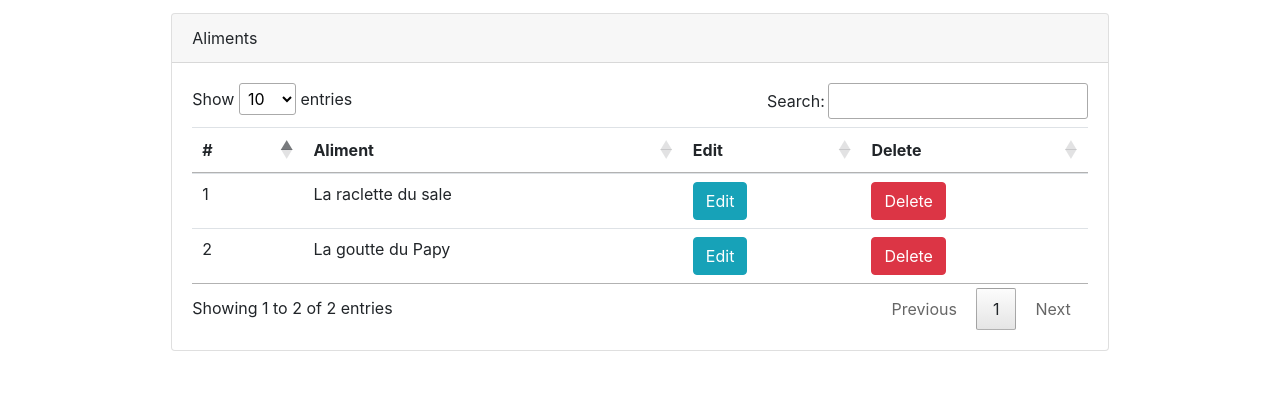
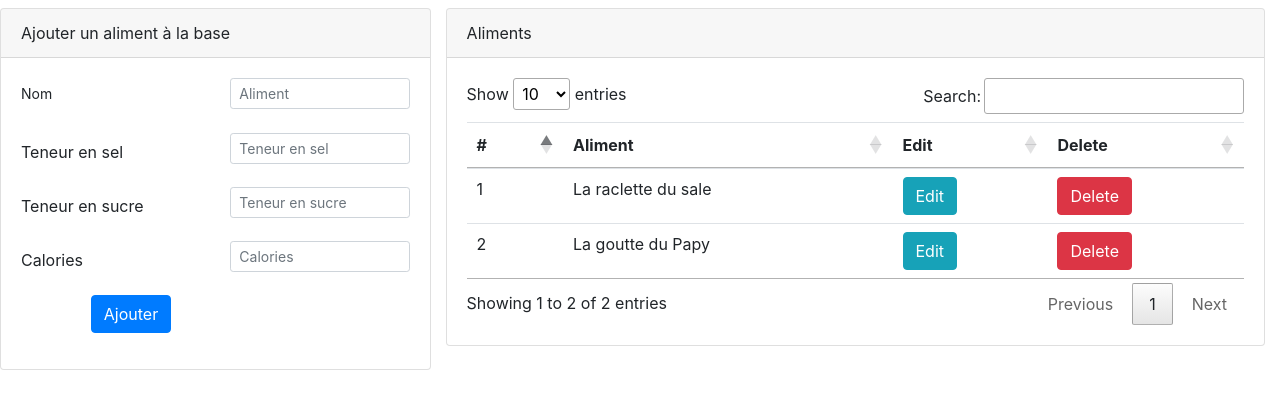
Before and after one commit to thibaut-felten/iMM-Projet, a PHP site: page /aliments.php in a window 1280 px wide. Shown: the part 56-465 px from the top of the page. Run offline with PHP 8.4, Linux system fonts and the light colour scheme; some libraries are stand-ins or nearby versions.

Commit message:
Form Aliments + Var Session

```diff
--- a/aliments.php
+++ b/aliments.php
@@ -1,4 +1,14 @@
 <?php
+session_start();
+if(!(isset($_SESSION['pseudo']))){
+    $_SESSION['pseudo'] = "Invité";
+}
+if(!(isset($_SESSION['masse']))){
+    $_SESSION['masse'] = "60";
+}
+if(!(isset($_SESSION['actiPhysique']))){
+    $_SESSION['actiPhysique'] = "Normal";
+}
 require_once("src/head.php");
 ?>
 <body>
@@ -24,8 +34,51 @@ require_once("src/head.php");
             </ul>
         </div>
     </nav>
+
     <div class="container-fluid mt-2">
-        <div id="cardJournal" class="card">
+        <div class="row">
+            <div class="col-4-md">
+                <div class="card">
+                    <div class="card-header">
+                        Ajouter un aliment à la base
+                    </div>
+                    <div class="card-body">
+                    <form>
+                        <div class="form-group row">
+                            <label for="nomAliment" class="col col-form-label-sm">Nom</label>
+                            <div class="col">
+                                <input type="text" class="form-control form-control-sm" name="nomAliment" id="nomAliment" placeholder="Aliment">
+                            </div>
+                        </div>
+                        <div class="form-group row">
+                            <label for="selAliment" class="col col-form-label">Teneur en sel</label>
+                            <div class="col">
+                                <input type="text" class="form-control form-control-sm" name="selAliment" id="selAliment" placeholder="Teneur en sel">
+                            </div>
+                        </div>
+                        <div class="form-group row">
+                            <label for="sucreAliment" class="col col-form-label">Teneur en sucre</label>
+                            <div class="col">
+                                <input type="text" class="form-control form-control-sm" name="sucreAliment" id="sucreAliment" placeholder="Teneur en sucre">
+                            </div>
+                        </div>
+                        <div class="form-group row">
+                            <label for="calorieAliment" class="col col-form-label">Calories</label>
+                            <div class="col">
+                                <input type="text" class="form-control form-control-sm" name="calorieAliment" id="calorieAliment" placeholder="Calories">
+                            </div>
+                        </div>
+                        <div class="form-group row">
+                            <div class="offset-sm-2 col-sm-10">
+                                <button type="submit" class="btn btn-primary">Ajouter</button>
+                            </div>
+                        </div>
+                    </form>
+                    </div>
+                </div>
+            </div>
+            <div class="col">
+                <div id="" class="card">
                     <div class="card-header">
                         Aliments
                     </div>
@@ -57,6 +110,8 @@ require_once("src/head.php");
                     </div>
                 </div>
             </div>
+        </div>
+    </div>
 </body>
 
 <script>
```
Also changed, not shown: index.php (+16 -0 lines), journal.php (+10 -0 lines), profil.php (+24 -4 lines). Lines whose indentation alone changed are shown as unchanged.
